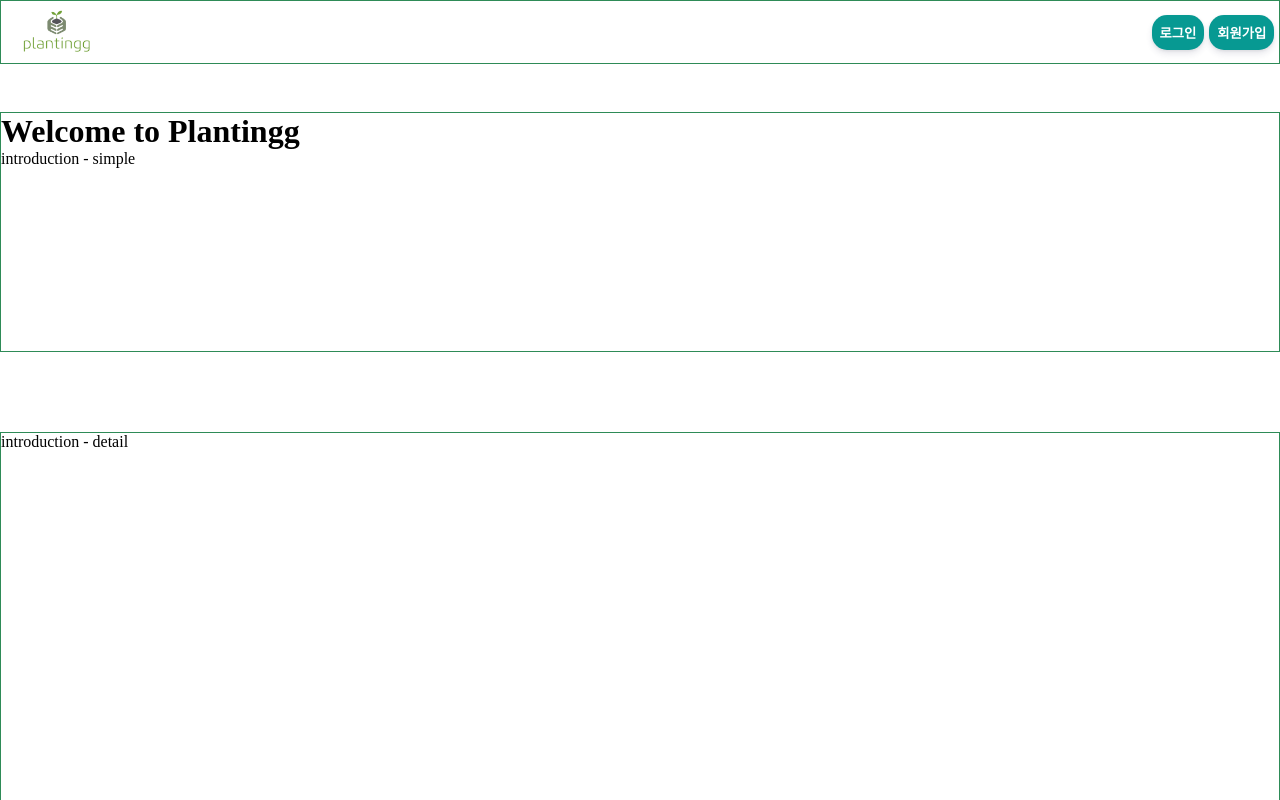
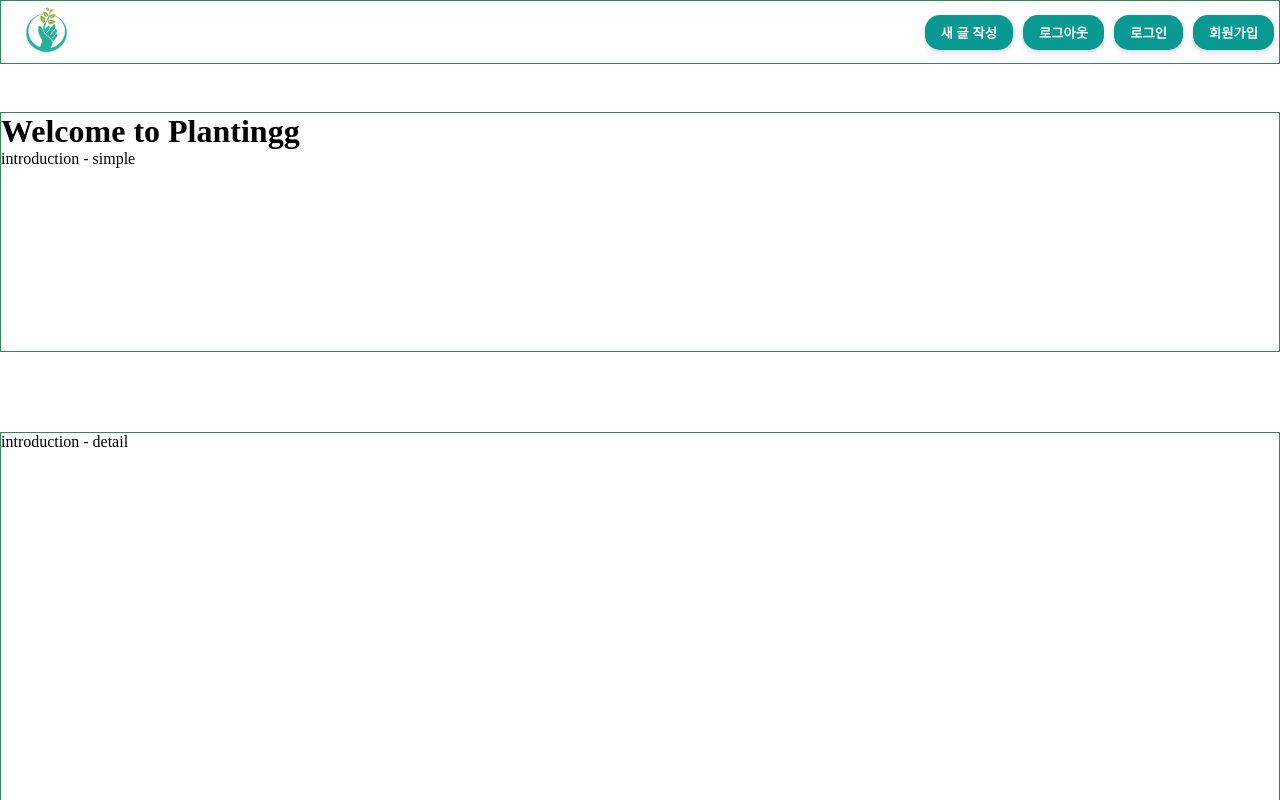
Before and after one commit to codestates/plantingg-client, a React (Create React App) app: page / in a window 1280 px wide. Shown: the top 800 px of the page. Built offline with nearby package versions, Linux system fonts and the light colour scheme.

Commit message:
feat : add buttons on navbar

```diff
--- a/src/App.js
+++ b/src/App.js
@@ -3,7 +3,9 @@ import React, { Component } from 'react';
 import Nav from './components/Nav';
 import Intropage from './pages/Intropage';
 import Footer from './components/Footer';
-import { HashRouter as Router } from 'react-router-dom';
+import { HashRouter, Route } from 'react-router-dom';
+// import Mainpage from './pages/Mainpage';
+// import Mypage from './pages/Mypage';
 
 
 class App extends Component {
@@ -11,11 +13,13 @@ class App extends Component {
 
   render() {
     return (
-      <Router>
+      <HashRouter>
         <Nav />
         <Intropage />
+        <Route path="/" exact={true} component={Intropage} />
+
         <Footer />
-      </Router>
+      </HashRouter>
 
     )
   }
--- a/src/components/Modal.css
+++ b/src/components/Modal.css
@@ -44,11 +44,7 @@
   padding : 8px;
   margin : 3px;
   border-radius: 7px;
-  border : 1.5px solid rgba(0,0,0,0.3)
-}
-
-.btn {
-color :
+  border : 1.5px solid rgba(0,0,0,0.3);
 }
 
 .signin-signup {
@@ -58,9 +54,12 @@ color :
 .close {
   margin-top : 20px;
   border : none;
+  box-shadow : 0 4px 6px rgba(50, 50, 93, 0.11), 0 1px 3px rgba(0, 0, 0, 0.08);
   background-color: transparent;
   cursor: pointer;
-  color : rgba(0,0,0,0.3)
+  color : rgba(0,0,0,0.7);
+  border-radius : 7px;
+  padding : 7px;
 }
 
 .close:hover {
--- a/src/components/Nav.css
+++ b/src/components/Nav.css
@@ -13,25 +13,28 @@
 }
 
 .nav-logo {
-  width : 7rem;
-  margin : 0;
+  width : 3rem;
+  margin : 1.3rem;
   cursor : pointer;
 }
 
 
-.nav-signin,
-.nav-signup {
+.nav-btn {
   background-color: #079992;
   border : none;
-  padding : .5rem;
+  padding : .5rem 1rem;
   color : white;
   font-weight: 600;
   border-radius: 15px;
   box-shadow : 0 4px 6px rgba(50, 50, 93, 0.11), 0 1px 3px rgba(0, 0, 0, 0.08);
   cursor: pointer;
+  margin : 0 5px;
+
 }
-.nav-signin {
-  margin-right : .3rem;
+
+.nav-btn:hover {
+  background-color: whitesmoke;
+  color : seagreen;
 }
 
 .g-logo {
--- a/src/components/Nav.jsx
+++ b/src/components/Nav.jsx
@@ -1,14 +1,17 @@
 import React, { Component } from 'react';
-import logo from './image/logo2.png';
+import logo from './image/logo1.png';
 import SignUp from './SignUp';
 import SignIn from './SignIn';
 import './Nav.css';
+import Intropage from '../pages/Intropage';
+import axios from 'axios';
 
 
 class Nav extends Component {
   state = {
     isSigninOn: false,
     isSignupOn: false,
+    isSignOut: false,
   }
 
   handleOpenSignin = () => {
@@ -24,14 +27,51 @@ class Nav extends Component {
     this.setState({ isSignupOn: false })
   }
 
+  handleSignout = () => {
+    axios.post("https://plantingg.com/user/signout")
+      .then(() => {
+        this.setState({ isSignOut: !this.state.isSignOut })
+        this.props.history.push('/');
+      })
+    console.log('로그아웃 중')
+  }
+
+  moveToPost = () => {
+    this.props.history.push('/post')
+  }
+
+  motoToIntro = () => {
+    this.props.history.push('/')
+    console.log('인트로 페이지로 이동')
+  }
+
   render() {
     return (
       <>
         <div className="nav">
-          <img className="nav-logo" src={logo} alt="logo" />
+          <a href="/intro">
+            <img
+              className="nav-logo"
+              src={logo}
+              alt="logo"
+              onClick={this.moveToIntro}
+            />
+          </a>
+
+
           <div className="buttons">
             <button
-              className="nav-signin"
+              className="nav-post nav-btn"
+              onClick={this.moveToPost}
+            >새 글 작성</button>
+            <button
+              className="nav-logout nav-btn"
+              onClick={this.handleSignout}
+            >로그아웃</button>
+
+
+            <button
+              className="nav-signin nav-btn"
               onClick={this.handleOpenSignin}
             >로그인
             </button>
@@ -44,7 +84,7 @@ class Nav extends Component {
             )}
 
             <button
-              className="nav-signin"
+              className="nav-signup nav-btn"
               onClick={this.handleOpenSignup}
             >회원가입
             </button>
--- a/src/components/SignIn.jsx
+++ b/src/components/SignIn.jsx
@@ -2,12 +2,15 @@ import React, { useState, useEffect } from 'react';
 import SignUp from './SignUp';
 import './Modal.css';
 import google from './image/g.png';
+import Mainpage from '../pages/Mainpage'
 import axios from 'axios';
 
 function SignIn({ openModal, closeModal, isModalOn }) {
   const [email, setEmail] = useState('');
   const [password, setPassword] = useState('');
   const [errorMessage, setErrorMessage] = useState('');
+  const [goToSignup, setGoToSignup] = useState(false);
+  const [signupModalOn, setSignupModalOn] = useState(false);
 
   function handlePassword(e) {
     setEmail(e.target.value);
@@ -17,31 +20,34 @@ function SignIn({ openModal, closeModal, isModalOn }) {
     setPassword(e.target.value);
   }
 
-  // function handleLogin() {
+  function handleSignupModal() {
+    setSignupModalOn(true);
+  }
+
+  function handleSwitchToSignUp(e) {
+    setGoToSignup(true)
+    e.preventDefault()
+    console.log('회원가입으로 이동')
+  }
+
+  // [ 로그인 서버연결 부분 ]
+  // function handleSignin() {
   //   if (!email || !password) {
-  //     setErrorMessage('이메일, 비밀번호를 입력하세요')
+  //     setErrorMessage('이메일이나 비밀번호를 확인하세요.')
+  //     return;
   //   }
-
-  //   if (email && password) {
-  //     axios
-  //       .post('https://localhost:3000/signin',
+  //   else {
+  //     setErrorMessage('')
+  //     return axios
+  //       .post('https://plantingg.com/user/signin',
   //         { email: email, password: password },
   //         { 'Content-Type': 'application/json', withCredentials: true })
-  //       .then((res) => {
-  //         this.props.handleResponseSuccess(true);
-  //         return axios.get('https://localhost:3000/userinfo', {
-  //           'Content-Type': 'application/json',
-  //           withCredentials: true
-  //         })
+  //       .then(() => {
+  //         alert('로그인 되었습니다.')
   //       })
-  //       .then((res) => {
-  //         let { mobile, email, username } = res.data;
-  //         this.props.handleUserInfo({
-  //           username, mobile, email
-  //         })
-  //         this.props.history.push('/')
+  //       .catch(err => {
+  //         console.log(err)
   //       })
-  //       .catch((err) => alert(err));
   //   }
   // }
 
@@ -56,7 +62,7 @@ function SignIn({ openModal, closeModal, isModalOn }) {
             className="modal-input"
             placeholder="Email"
             onChange={handleEmail}
-            type="text"
+            type="email"
           />
           <input
             className="modal-input"
@@ -66,13 +72,25 @@ function SignIn({ openModal, closeModal, isModalOn }) {
           />
 
           <button className="signin-btn btn">로그인</button>
+          {/* 정상적으로 로그인처리가 된 경우 Mainpage로 이동 */}
+          {/* 정상적으로 로그인처리가 된 경우 Nav button이 logout으로 전환 */}
+
+          {/* {errorMessage ? <div>{errorMessage}</div> : <Mainpage />} */}
+
           <button className="signin-social btn">
             <img className="g-logo" src={google} />
              구글계정으로 로그인</button>
-          <a className="signin-signup" href="/signup">회원가입 </a>
+          <a
+            className="signin-signup"
+            onClick={handleSwitchToSignUp}
+            href="/signup">
+            회원가입 </a>
+          {goToSignup && (<SignUp
+
+          />)}
+
 
         </form>
-        {/* close 버튼 눌렀을 때 맨 위 className에서 show-modal을 없애주면 됨 */}
         <button onClick={closeModal} className="close">닫기</button>
 
       </div>
@@ -82,9 +100,3 @@ function SignIn({ openModal, closeModal, isModalOn }) {
 }
 
 export default SignIn;
-
-{/* <button
-className="nav-signin"
-onClick={this.handleModalOn}
->로그인 모달창
-</button> */}
--- a/src/components/SignUp.jsx
+++ b/src/components/SignUp.jsx
@@ -1,15 +1,21 @@
-import React, { Component } from 'react';
-import { useEffect } from 'react';
+import React from 'react';
 import { useState } from 'react';
+import axios from 'axios';
 import google from './image/g.png';
+import Signin from './SignIn';
+import { useHistory } from "react-router-dom";
+
 
 function SignUp({ openModal, closeModal, isModalOn }) {
+  const history = useHistory();
+
   const [username, setUsername] = useState('');
   const [email, setEmail] = useState('');
   const [password, setPassword] = useState('');
-
-  const [backOpen, setBackOpen] = useState(false);
-
+  const [passwordCheck, setPasswordCheck] = useState('');
+  const [errorMessage, setErrorMessage] = useState('');
+  const [isSignup, setIsSignup] = useState(false);
+  console.log('history : ', history)
   function handleUsername(e) {
     setUsername(e.target.value);
   }
@@ -22,15 +28,35 @@ function SignUp({ openModal, closeModal, isModalOn }) {
     setPassword(e.target.value);
   }
 
-  // function handleCloseOutside(e) {
+  function handleSignup() {
+    setIsSignup(true);
+  }
 
+  // [ 회원가입 서버 연결부분 ]
+  // function handleSignup() {
+  //   if (!username || !email || !password) {
+  //     setErrorMessage('회원 정보를 모두 입력하세요.')
+  //     return;
+  //   }
+  //   else {
+  //     setErrorMessage('')
+  //   }
+  //   axios
+  //     .post('https://plantingg.com/user/signup', {
+  //       usename: username,
+  //       email: email,
+  //       password: password,
+  //     }, {
+  //       'Content-Type': 'application/json',
+  //       withCredentials: true
+  //     })
+  //     .then((res) => {
+  //       // Mainpage로 이동하게
+  //      // history.push('/main')
+  //     })
+  //     .catch((err) => console.log(err))
   // }
 
-  // useEffect() => {
-  //   window.addEventListener('click', (e) => {
-  //     e.target ===
-  //   })
-  // }
 
   return (
     <div
@@ -49,7 +75,7 @@ function SignUp({ openModal, closeModal, isModalOn }) {
             className="modal-input"
             placeholder="Email"
             onChange={handleEmail}
-            type="text"
+            type="email"
           />
           <input
             className="modal-input"
@@ -64,7 +90,14 @@ function SignUp({ openModal, closeModal, isModalOn }) {
             type="password"
           />
 
-          <button className="signup-btn btn">회원 가입</button>
+          <button
+            className="signup-btn btn"
+            onClick={handleSignup}>
+            회원 가입
+          </button>
+
+          {/* 정상적으로 회원 가입처리가 된 경우 Signin 페이지로 이동 */}
+          {/* {errorMessage ? <div>{errorMessage}</div> : <Signin />} */}
           <button className="signup-social btn">
             <img className="g-logo" src={google} />
             구글계정으로 회원가입</button>
```
Also changed, not shown: src/components/image/logo1.png (added), 1 other file (tests, documents, lock files or other folders).
